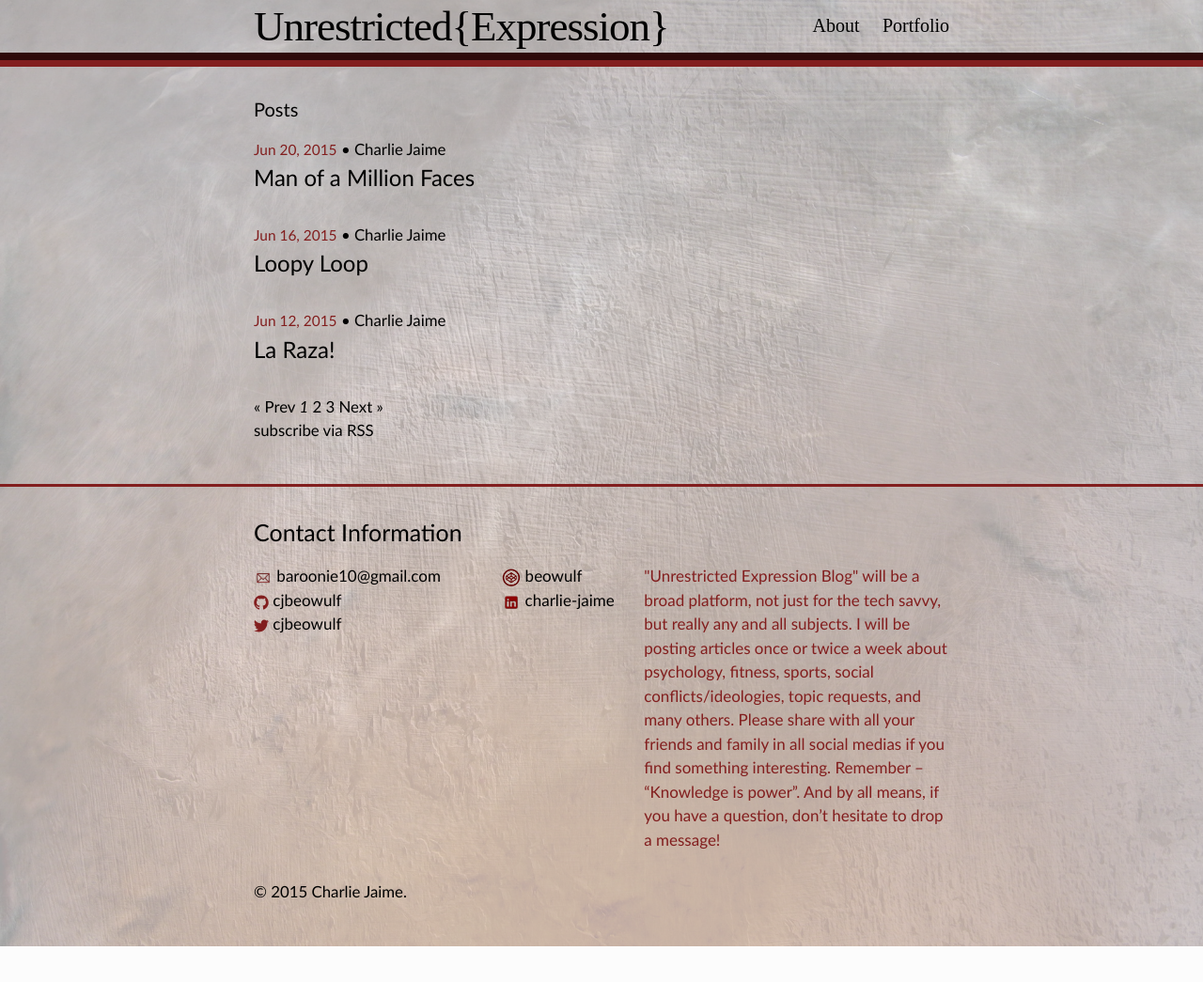
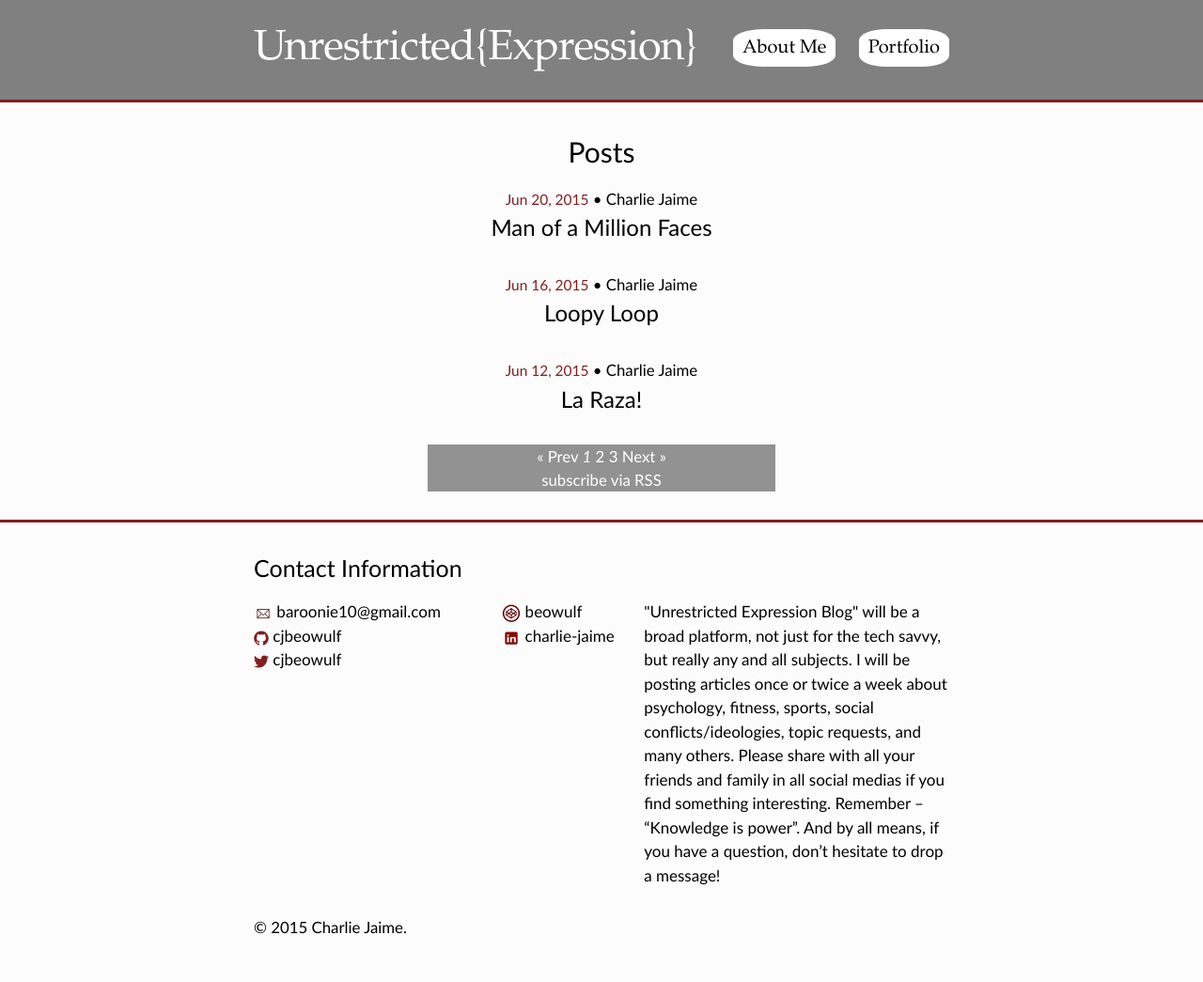
Before and after one commit to CharlieJaime/CharlieJaime.github.io, a Jekyll site: the page built from index.html, in a window 1280 px wide. Shown: the whole page at 94% size. Built offline with Jekyll 4.4.1, drawn with Linux system fonts in a browser that asks for light colours; the list of posts is cut into pages by our own code; before the commit the page ends 1007 px from its top, so only the background shows below that.

Commit message:
images and restyling

```diff
--- a/_sass/_base.scss
+++ b/_sass/_base.scss
@@ -13,19 +13,12 @@ dl, dd, ol, ul, figure {
 /**
  * Basic styling
  */
-
-.fade{
-    background-color: $background-color;
-    }
-
 body {
     font-family: $base-font-family;
     font-size: $base-font-size;
     line-height: $base-line-height;
     font-weight: 300;
     color: $text-color;
-    background: url("/img/background.jpg") no-repeat;
-    background-size: cover;
     background-color: $background-color;
     -webkit-text-size-adjust: 100%;
 }
--- a/_sass/_layout.scss
+++ b/_sass/_layout.scss
@@ -2,16 +2,17 @@
  * Site header
  */
 .site-header {
-    border-top: 0px groove $grey-color-dark;
-    border-bottom: 15px groove $grey-color-dark;
+    font-family: "Garamond";
+    background-color: grey;
     min-height: 56px;
+    padding: 25px;
+    border-bottom: 3px solid #821E1E;
 
     // Positioning context for the mobile navigation icon
     position: relative;
 }
 
 .site-title {
-    font-family: "American Typewriter";
     font-size: 45px;
     line-height: 56px;
     letter-spacing: -1px;
@@ -20,7 +21,7 @@
 
     &,
     &:visited {
-        color: black;
+        color: white;
     }
 }
 
@@ -33,7 +34,9 @@
     }
 
     .page-link {
-        font-family: "American Typewriter";
+        background-color: white;
+        padding: 10px;
+        border-radius: 30%;
         font-size: 20px;
         color: $text-color;
         line-height: $base-line-height;
@@ -41,51 +44,6 @@
         // Gaps between nav items, but not on the first one
         &:not(:first-child) {
             margin-left: 20px;
-        }
-    }
-
-    @include media-query($on-palm) {
-        position: absolute;
-        top: 9px;
-        right: 30px;
-        background-color: $background-color;
-        background: url("../concrete_seamless.png");
-        border: 1px solid $grey-color-light;
-        border-radius: 5px;
-        text-align: right;
-
-        .menu-icon {
-            display: block;
-            float: right;
-            width: 36px;
-            height: 26px;
-            line-height: 0;
-            padding-top: 10px;
-            text-align: center;
-
-            > svg {
-                width: 18px;
-                height: 15px;
-
-                path {
-                    fill: $grey-color-dark;
-                }
-            }
-        }
-
-        .trigger {
-            clear: both;
-            display: none;
-        }
-
-        &:hover .trigger {
-            display: block;
-            padding-bottom: 5px;
-        }
-
-        .page-link {
-            display: block;
-            padding: 5px 10px;
         }
     }
 }
@@ -98,6 +56,9 @@
 .site-footer {
     border-top: 3px solid $grey-color-dark;
     padding: $spacing-unit 0;
+    .text{
+        color: black;
+    }
 }
 
 .footer-heading {
@@ -171,10 +132,20 @@
  */
 .page-content {
     padding: $spacing-unit 0;
+    text-align: center;
+    .aboutMe, .post-content{
+        text-align: justify;
+    }
+}
+
+#mypic{
+    height: 400px;
+    width: 400px;
+    border-radius: 100%;
 }
 
 .page-heading {
-    font-size: 20px;
+    font-size: 30px;
 }
 
 .post-list {
@@ -195,7 +166,15 @@
     display: block;
     font-size: 24px;
 }
+.pagination, .rss-subscribe{
+        background-color: rgba(120,120,120, 0.8);
+    }
 
+.pagination, .pagination a, .rss-subscribe, .rss-subscribe a{
+    color: white;
+    width: 50%;
+    margin: auto;
+}
 
 
 /**
@@ -246,13 +225,9 @@
 /**
  * Gallery
  */
-.Projects img{
-    hieght: 200px;
-    width: 200px;
-}
-.MocksLogos img{
-    hieght: 200px;
-    width: 200px;
+#vda img{
+    height: 120px;
+    width: 120px;
 }
 
 .gallery{
@@ -261,8 +236,11 @@
 }
 
 .gallery li {
+  height: 120px;
+  width: 120px;
   float: left;
-  width: 45%;
-  margin: 2.5%;
+  margin-left: 5%;
+  margin-bottom: 10%;
   list-style: none;
+
 }
```
Also changed, not shown: about.md (+4 -5 lines), css/main.css (added, +46 -0 lines), img/Animations.png (deleted), img/BBClothing.png (deleted), img/BBCthumbnail.png (added), img/CJDesigns.png (deleted), img/CJDthumbnail.png (added), img/ContactForm.png (deleted), img/ContactFormthumbnail.png (added), img/Daycare.png (deleted), img/Daycarethumbnail.png (added), img/DiscoverMystery.png (deleted), img/MMMthumbnail.png (added), img/MyPic.jpeg (deleted), 3 more files, 1 other file.
